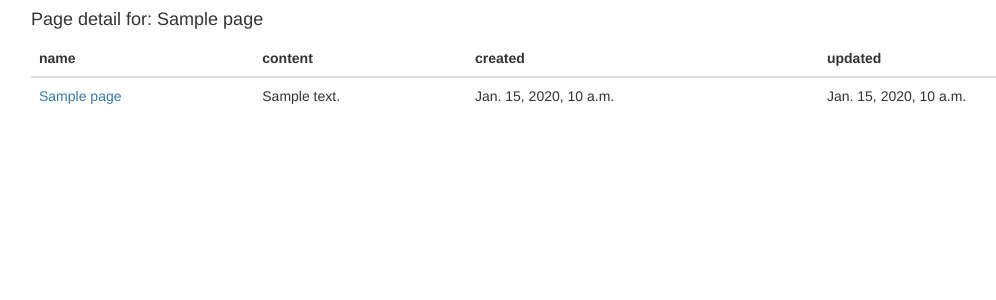
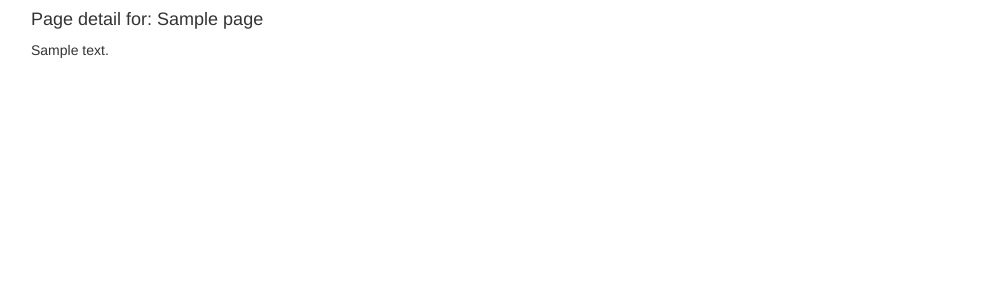
Before and after one commit to narfman0/cow, a Django app: template cow/templates/cow/page_detail.html in a window 1280 px wide. Shown: the top 300 px of the page, without its empty margins (39-1035 px from the left). Run offline with Django 3.2, Linux system fonts and the light colour scheme; the template is opened without the code that fills it: most values are stand-ins (such as "Sample title", 1, 10 or a date in 2020); some libraries are stand-ins or nearby versions.

Commit message:
-Fix page templates

```diff
--- a/cow/templates/cow/page_detail.html
+++ b/cow/templates/cow/page_detail.html
@@ -1,8 +1,8 @@
-{% extends "base.html" %}
+{% extends "cow/base.html" %}
 
 {% block content %}
     <div class="bs-callout bs-callout-warning">
         <h4>Page detail for: {{ page.name }}</h4>
+        <article>{{ page.content|safe }}</article>
     </div>
-    {% include "cow/page_list_table.html" %}
 {% endblock %}
--- a/cow/templates/cow/page_form.html
+++ b/cow/templates/cow/page_form.html
@@ -1,4 +1,4 @@
-{% extends "base.html" %}
+{% extends "cow/base.html" %}
 
 {% block content %}
 <form action="" method="post">{% csrf_token %}
--- a/cow/templates/cow/page_list_table.html
+++ /dev/null
@@ -1,20 +0,0 @@
-<table class="table table-hover">
-    <thead>
-        <tr>
-            <th>name</th>
-            <th>content</th>
-            <th>created</th>
-            <th>updated</th>
-        </tr>
-    </thead>
-    <tbody>
-        {% for page in pages %}
-            <tr>
-                <td><a href="{% url 'page_detail' page.id %}">{{ page.name }}</a></td>
-                <td>{{ page.content }}</td>
-                <td>{{ page.created }}</td>
-                <td>{{ page.last_updated }}</td>
-            </tr>
-        {% endfor %}
-    </tbody>
-</table>
--- a/cow/views.py
+++ b/cow/views.py
@@ -1,6 +1,5 @@
 # -*- coding: utf-8 -*-
-from django.core.urlresolvers import reverse_lazy, reverse
-from django.http.response import HttpResponseRedirect
+from django.core.urlresolvers import reverse_lazy
 from django.views.generic import CreateView, DetailView, ListView
 from .models import Page
 
--- a/setup.py
+++ b/setup.py
@@ -8,7 +8,7 @@ try:
 except ImportError:
     from distutils.core import setup
 
-version = '0.1.0'
+version = '0.1.1'
 
 if sys.argv[-1] == 'publish':
     try:
```
Also changed, not shown: cow/templates/cow/page_list.html (+21 -2 lines).
